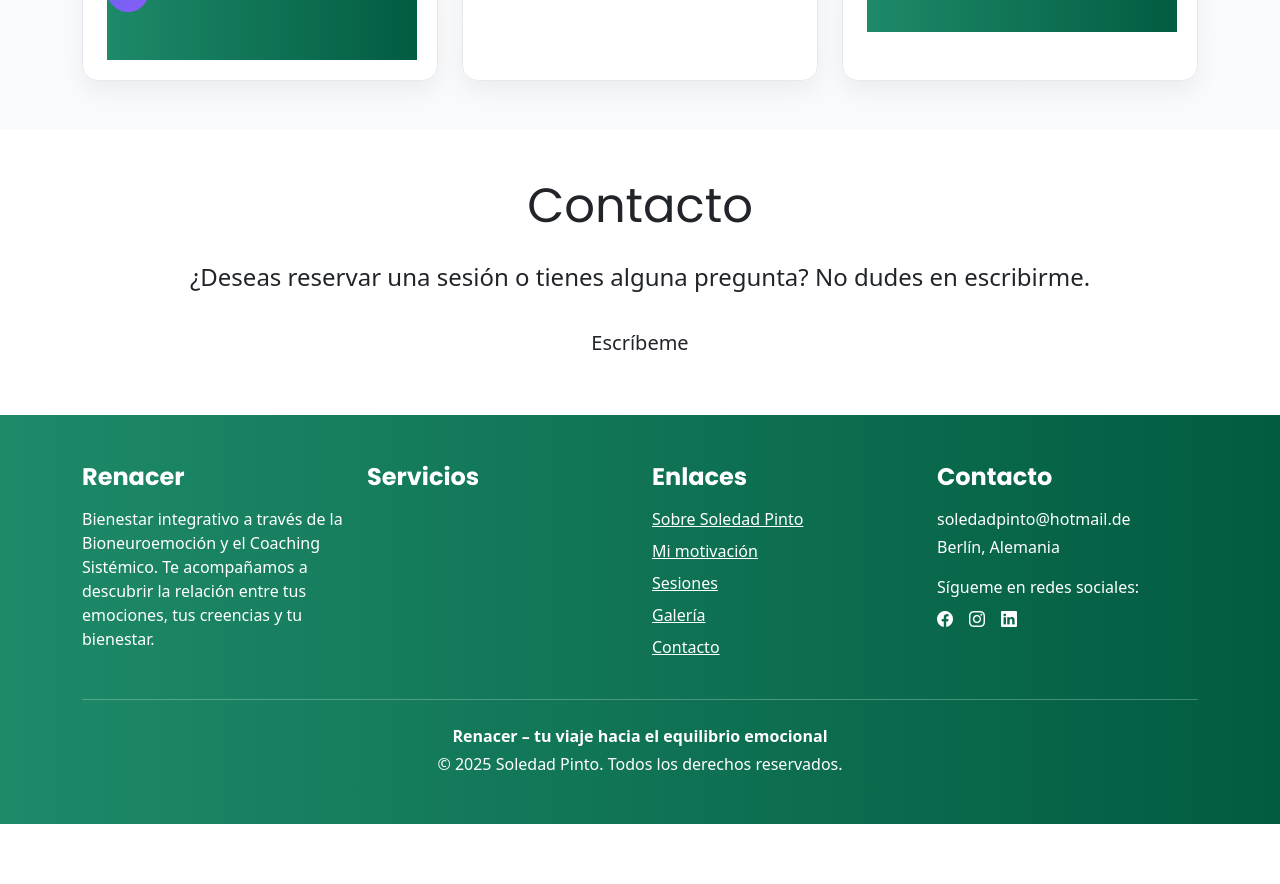
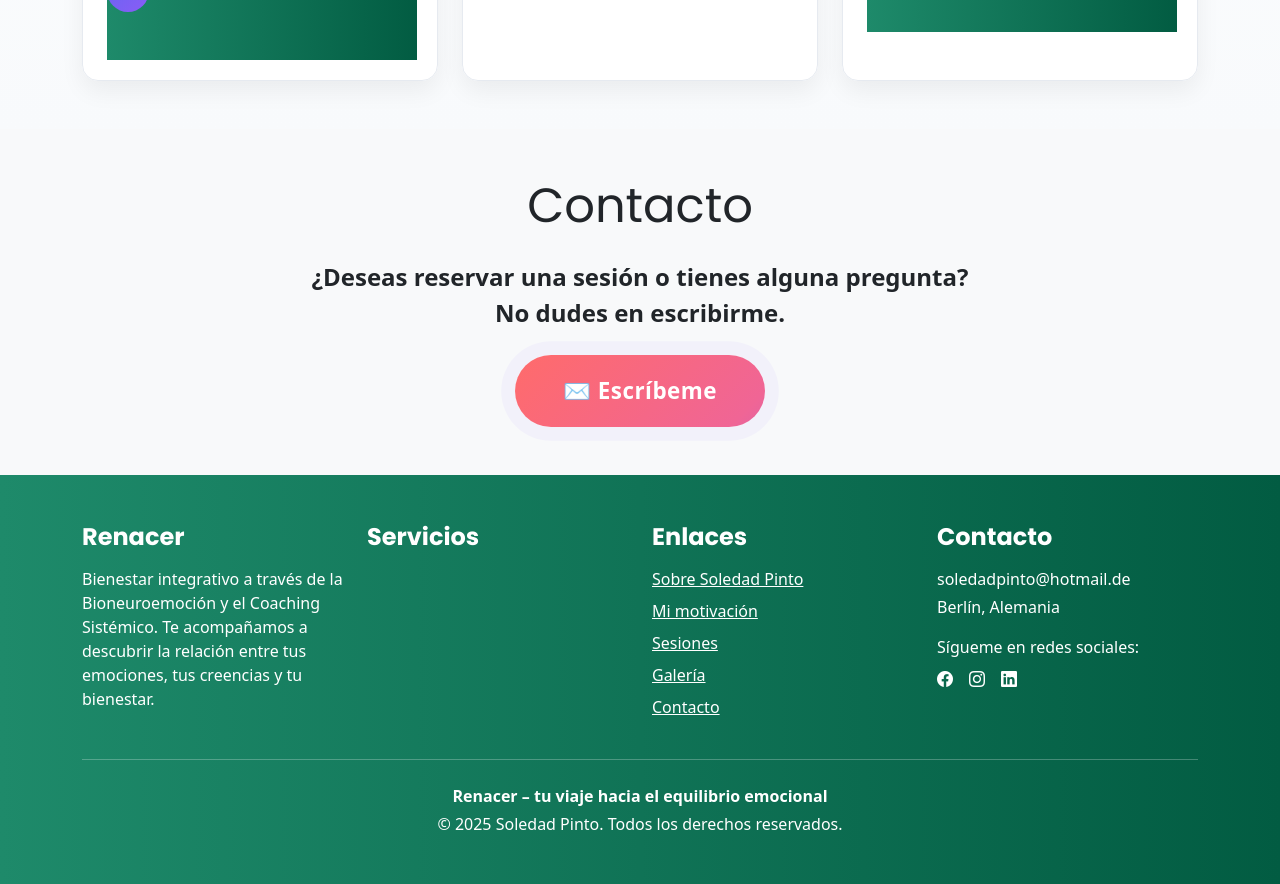
Before and after one commit to MichaelMPV/renacer, a Next.js app: page / in a window 1280 px wide. Shown: the part 5820-6704 px from the top of the page. Before the commit the page ends 6644 px from the top, so only its background shows below. Built offline with nearby package versions, Linux system fonts and the light colour scheme.

Commit message:
contacto

```diff
--- a/app/globals.css
+++ b/app/globals.css
@@ -344,3 +344,42 @@ footer .footer-column {
 }
 .cookie-toast a { color: #a0e3a0; text-decoration: underline; margin-left: 8px; }
 @keyframes cookie-fade { from { opacity: 0; transform: translateY(6px);} to { opacity:1; transform:translateY(0);} }
+
+
+.btn-contacto {
+  display: inline-block;
+  padding: 1.2rem 3rem;
+  font-size: 1.4rem;          /* 🔥 letra más grande */
+  font-weight: 700;
+  letter-spacing: 0.5px;
+  color: #fff;
+  background: linear-gradient(135deg, #ff6b6b, #f06595, #845ef7);
+  background-size: 200% auto;
+  border: none;
+  border-radius: 50px;
+  text-decoration: none;
+  transition: all 0.4s ease;
+  box-shadow: 0 10px 25px rgba(132, 94, 247, 0.4);
+  animation: pulse 2s infinite;
+}
+
+.btn-contacto:hover {
+  background-position: right center; /* 🔥 animación gradiente */
+  transform: translateY(-4px) scale(1.05);
+  box-shadow: 0 14px 32px rgba(132, 94, 247, 0.6);
+  text-decoration: none;
+  color: #fff;
+}
+
+/* 🔥 efecto “pulse” dinámico */
+@keyframes pulse {
+  0% {
+    box-shadow: 0 0 0 0 rgba(132, 94, 247, 0.6);
+  }
+  70% {
+    box-shadow: 0 0 0 15px rgba(132, 94, 247, 0);
+  }
+  100% {
+    box-shadow: 0 0 0 0 rgba(132, 94, 247, 0);
+  }
+}
--- a/components/Contact.tsx
+++ b/components/Contact.tsx
@@ -1,23 +1,17 @@
-/**
- * Muestra un sencillo apartado de contacto con una invitación a escribir
- * directamente a través de un enlace mailto. La estructura se mantiene
- * deliberadamente simple al no contar con backend para gestionar
- * formularios.
- */
-export default function Contact() {
+export default function Contacto() {
   return (
-    <section id="contact" className="py-5">
-      <div className="container text-center">
-        <h2 className="mb-4">Contacto</h2>
-        <p className="mb-4">
-          ¿Deseas reservar una sesión o tienes alguna pregunta? No dudes en
-          escribirme.
+    <section className="py-5 bg-light text-center" id="contacto">
+      <div className="container">
+        <h2 className="mb-4 display-5">Contacto</h2>
+        <p className="lead mb-4 fs-4 fw-bold">
+          ¿Deseas reservar una sesión o tienes alguna pregunta? <br />
+          No dudes en escribirme.
         </p>
         <a
           href="mailto:soledadpinto@hotmail.de"
-          className="btn btn-brand btn-lg"
+          className="btn-contacto btn-lg"
         >
-          Escríbeme
+          ✉️ Escríbeme
         </a>
       </div>
     </section>
```
